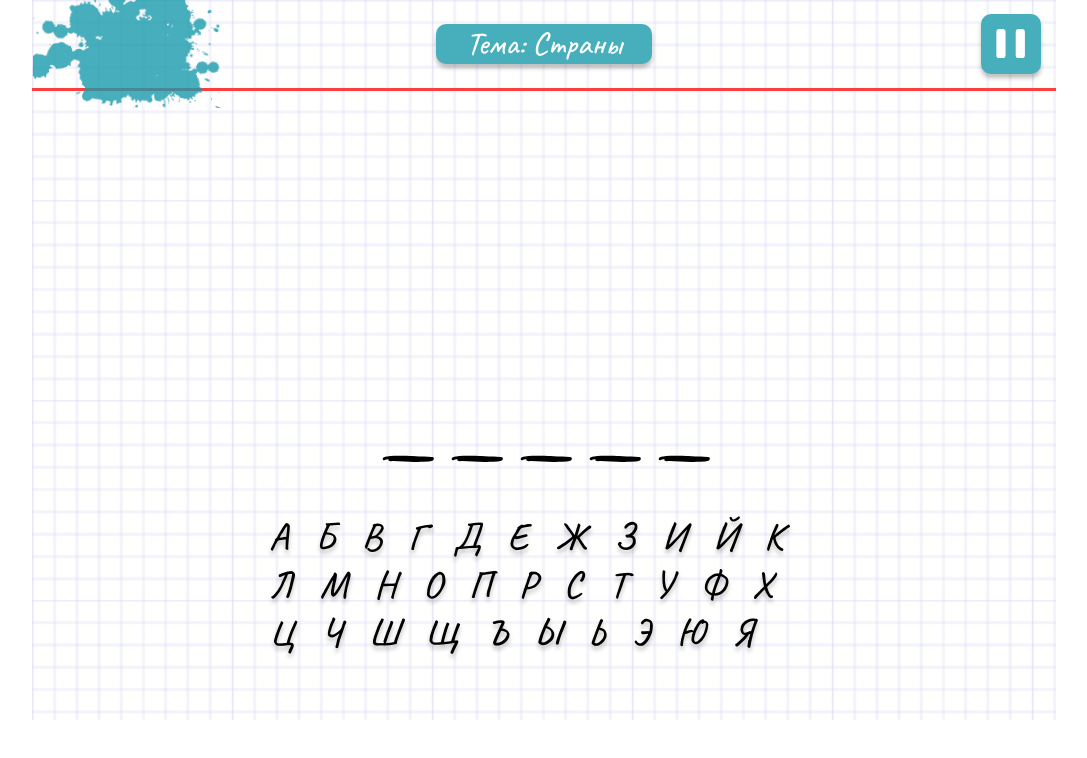
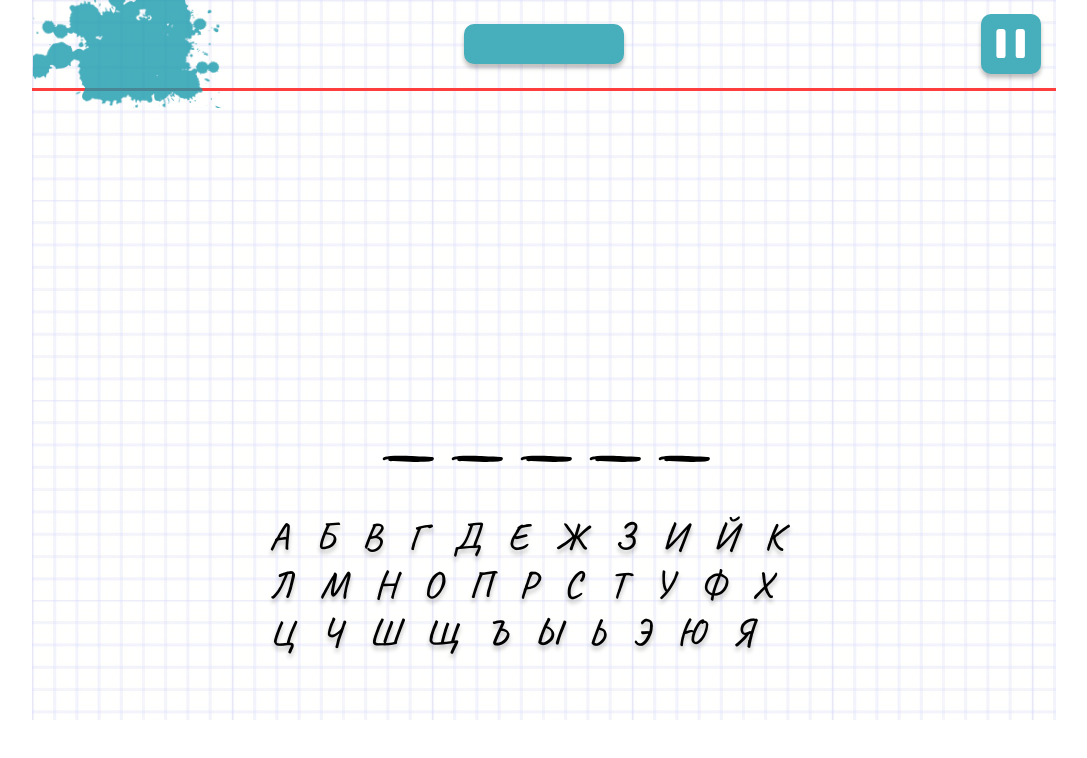
Before and after one commit to AVBezhenaru/nextjs-react-games, a React (Create React App) app in the folder hangman/: page /game in a window 1280 px wide. Shown: the top 758 px of the page, without its empty margins (96-1183 px from the left). Built offline with nearby package versions, Linux system fonts and the light colour scheme.

Commit message:
refactor: change props name

```diff
--- a/hangman/src/components/ButtonChangeTheme/Button.tsx
+++ b/hangman/src/components/ButtonChangeTheme/Button.tsx
@@ -3,13 +3,13 @@ import React, { FC } from 'react';
 import styles from './Button.module.scss';
 
 type ButtonProps = {
-  theme: string;
+  text: string;
 };
 
-const Button: FC<ButtonProps> = ({ theme }) => (
+const Button: FC<ButtonProps> = ({ text }) => (
   <button className={styles.button} type="button">
     <span className={styles.text} title="Сменить тему">
-      Тема: {theme}
+      {text}
     </span>
   </button>
 );
```
